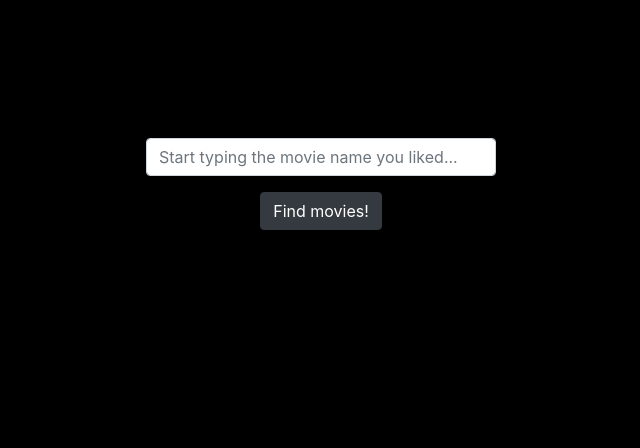
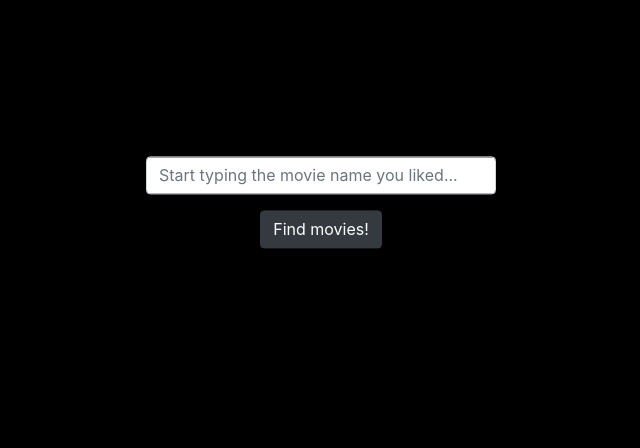
Before and after one commit to alibekU/movies_recommendations, a Flask app: page / in a window 1280 px wide. Shown: the part 56-504 px from the top of the page, without its empty margins (319-959 px from the left). Run offline with Flask 2, Linux system fonts and the light colour scheme; data that the repository does not hold is empty; parts of the project's set-up code (start-up, migrations or seed data) failed here and were passed over; some libraries are stand-ins or nearby versions.

Commit message:
chores: updates css

```diff
--- a/static/stylesheets/styles.css
+++ b/static/stylesheets/styles.css
@@ -24,7 +24,7 @@ div.container {
 	position: absolute;
 	top: 30%;
 	left: 50%;
-	transform: translate(-50%, -50%);
+	transform: translate(-50%, -30%);
 }
 
 .ui-state-hover,
```
